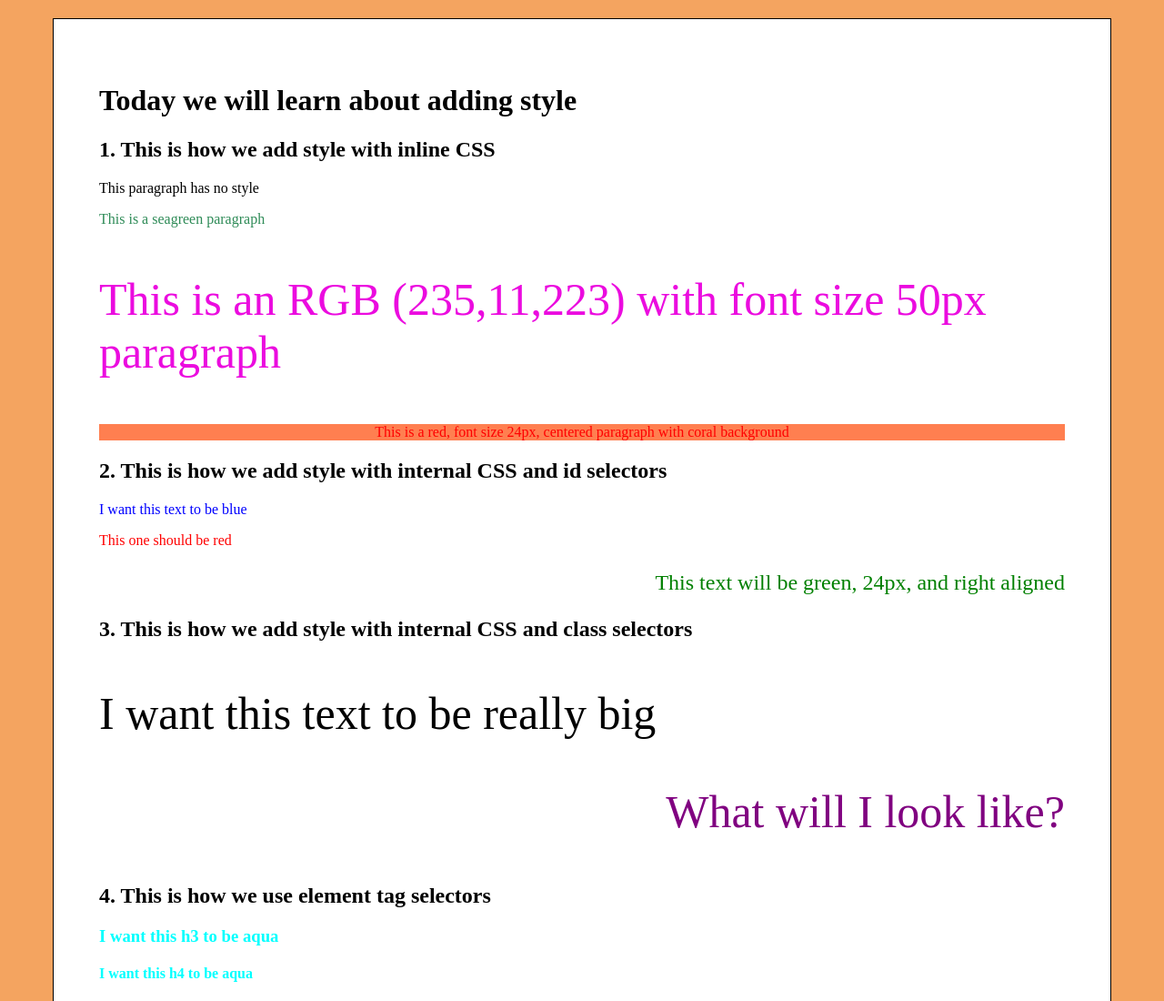
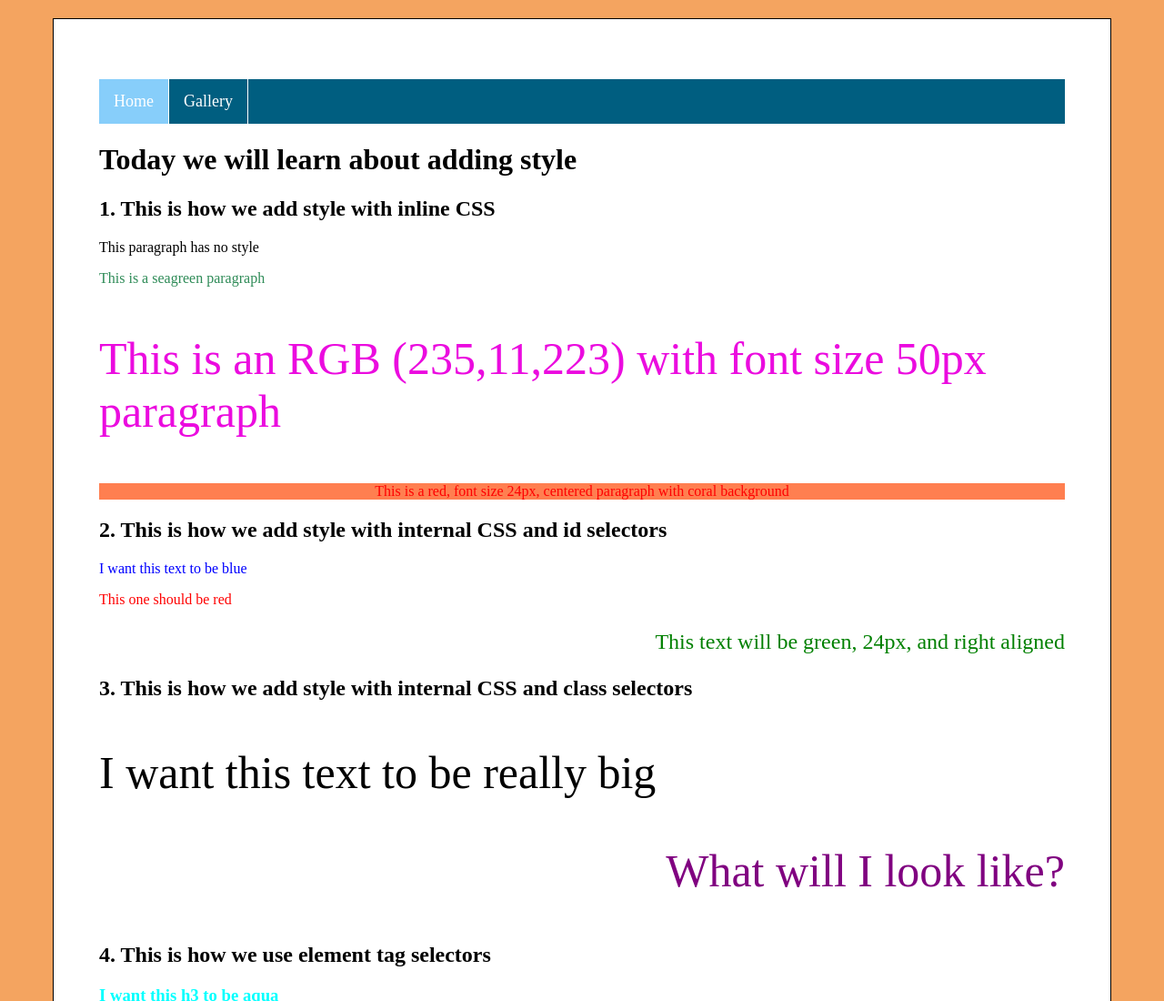
Before and after one commit to jonathannister/jonathannister.github.io, a plain HTML site: page css-demo/index.html in a window 1280 px wide. Shown: the top 1100 px of the page at 91% size. Drawn offline with Linux system fonts and the light colour scheme.

Commit message:
add navbar

```diff
--- /dev/null
+++ b/css-demo/css/style.css
@@ -0,0 +1,41 @@
+.container {
+    margin: 20px 50px;
+    padding: 50px;
+    border: 1px solid;
+    border-color: black;
+    background-color: white;
+}
+
+body.standard {
+    background-color: sandybrown;
+}
+
+ul {
+    list-style-type: none;
+    overflow: hidden;
+    border: 0px;
+    padding: 0px;
+    background-color: rgb(0, 94, 128);
+}
+
+li {
+    float: left;
+    border-right: 1px solid white;
+}
+
+li a {
+    display: block;
+    color: white;
+    text-align: center;
+    padding: 14px 16px;
+    text-decoration: none;
+    font-size: large;
+}
+
+li a:hover {
+    background-color: gray;
+}
+
+.active {
+    background-color: lightskyblue;
+}
--- a/css-demo/index.html
+++ b/css-demo/index.html
@@ -9,6 +9,7 @@
     <meta http-equiv="X-UA-Compatible" content="IE=edge">
     <meta name="viewport" content="width=device-width, initial-scale=1.0">
     <title>CSS Demo</title>
+    <link rel="stylesheet" href="css/style.css">
     <style>
         #p1 {
             color: blue;
@@ -49,19 +50,15 @@
             border: 1px solid;
             border-color: black;
         }
-
-        #container {
-            margin: 20px 50px;
-            padding: 50px;
-            border: 1px solid;
-            border-color: black;
-            background-color: white;
-        }
     </style>
 </head>
 
-<body style="background-color:sandybrown">
-    <div id="container">
+<body class="standard">
+    <div class="container">
+        <ul>
+            <li><a href="index.html" class="active">Home</a></li>
+            <li><a href="gallery.html">Gallery</a></li>
+        </ul>
         <h1>Today we will learn about adding style</h1>
         <h2>1. This is how we add style with inline CSS</h2>
         <p>This paragraph has no style</p>
--- /dev/null
+++ b/favorite-thing/css/style.css
@@ -0,0 +1,41 @@
+body.standard {
+    background-color: lightgray;
+}
+
+.container {
+    margin: 20px 50px;
+    padding: 50px;
+    border: 1px solid;
+    border-color: black;
+    background-color: white;
+}
+
+ul {
+    list-style-type: none;
+    overflow: hidden;
+    border: 0px;
+    padding: 0px;
+    background-color: rgb(0, 94, 128);
+}
+
+li {
+    float: left;
+    border-right: 1px solid white;
+}
+
+li a {
+    display: block;
+    color: white;
+    text-align: center;
+    padding: 14px 16px;
+    text-decoration: none;
+    font-size: large;
+}
+
+li a:hover {
+    background-color: gray;
+}
+
+.active {
+    background-color: lightskyblue;
+}
```
Also changed, not shown: css-demo/gallery.html (added, +22 -0 lines), favorite-thing/contact.html (added, +22 -0 lines), favorite-thing/index.html (+8 -5 lines).
